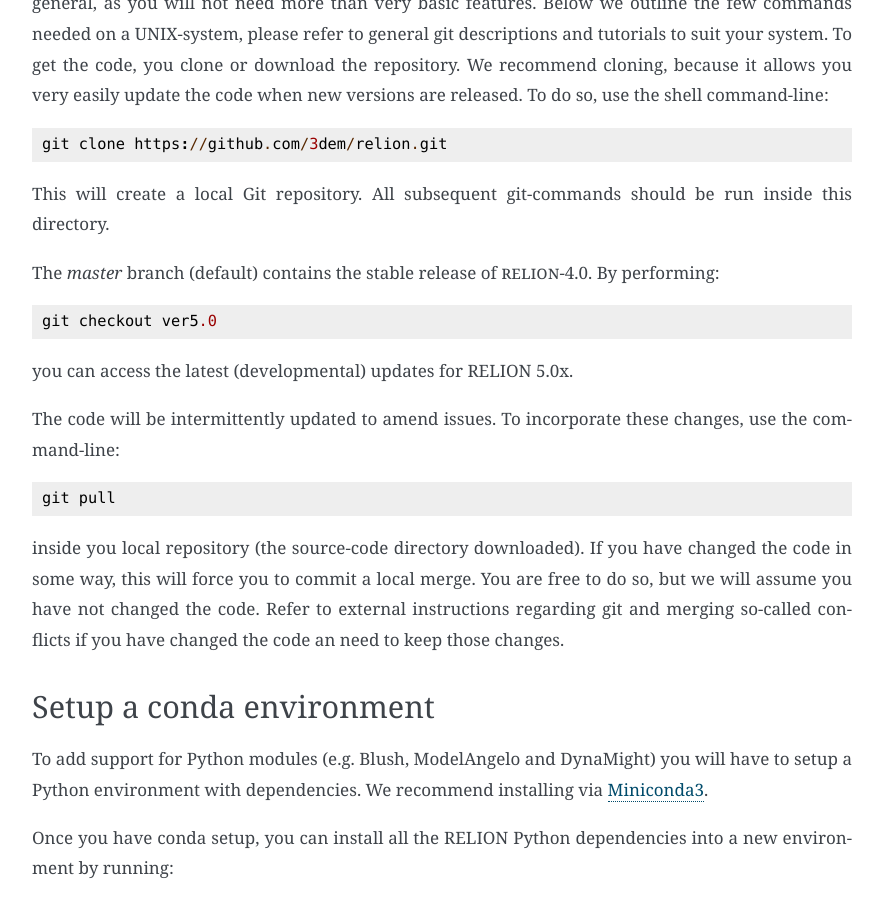
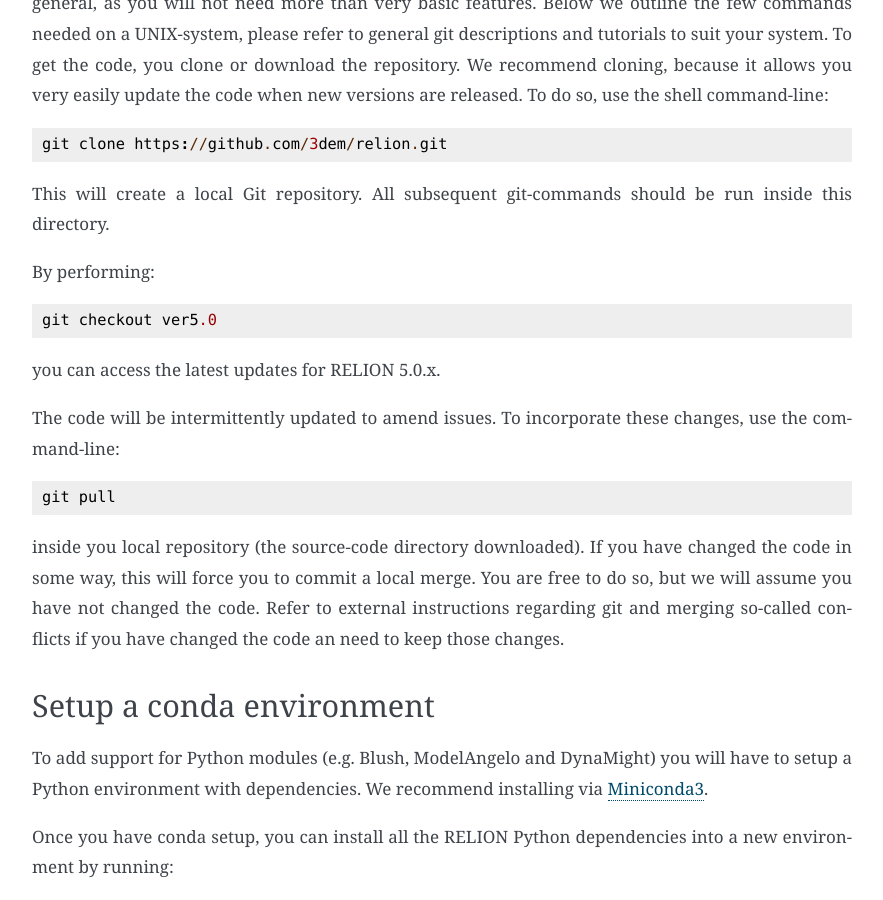
Before and after one commit to 3dem/relion-documents, a Sphinx documentation site: the page built from source/Installation.rst, in a window 1280 px wide and 900 px high, scrolled down 2779 px. Shown: the whole window, without its empty margins (308-1191 px from the left). Built offline with Sphinx 7.4.7, drawn with Linux system fonts in a browser that asks for light colours; cross-references to code outside the pages are shown as plain code.

Commit message:
removed statement that master is 4.0, as now it is also 5.0

```diff
--- a/source/Installation.rst
+++ b/source/Installation.rst
@@ -116,12 +116,11 @@ To do so, use the shell command-line::
 This will create a local Git repository.
 All subsequent git-commands should be run inside this directory.
 
-The `master` branch (default) contains the stable release of |RELION|-4.0.
 By performing::
 
     git checkout ver5.0
 
-you can access the latest (developmental) updates for RELION 5.0x.
+you can access the latest updates for RELION 5.0.x.
 
 The code will be intermittently updated to amend issues.
 To incorporate these changes, use the command-line::
```
